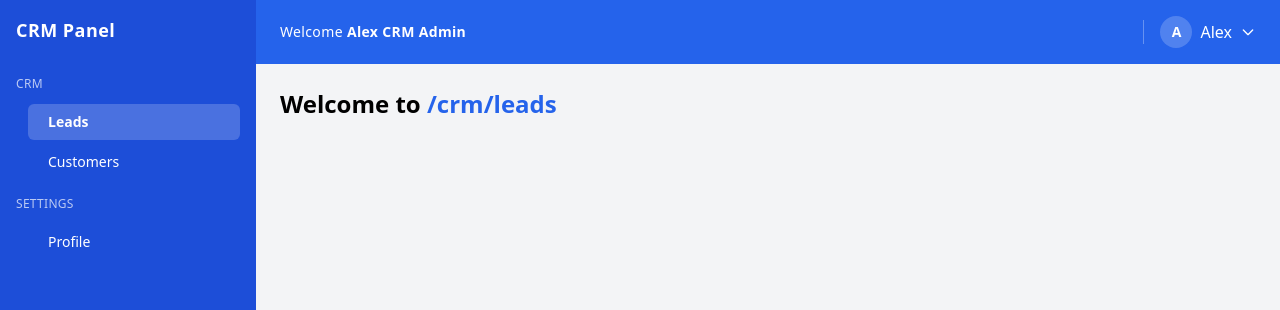
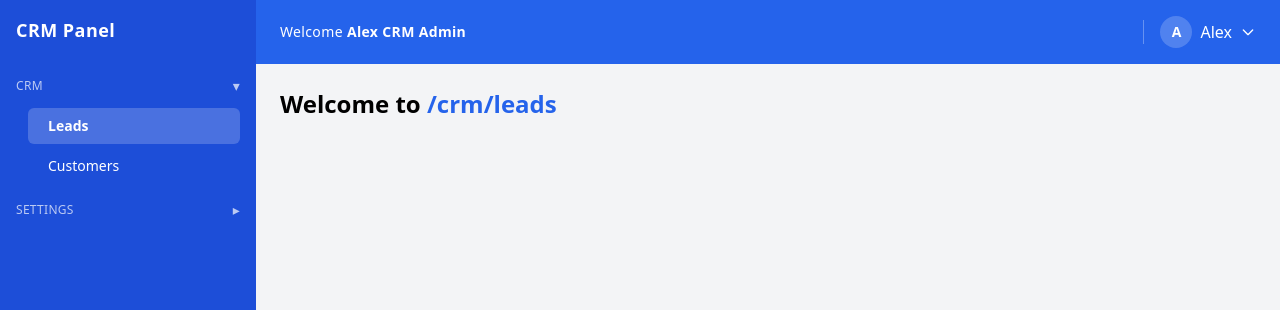
Before and after one commit to kamalkhandal23/QuipHR-React-Project, a React (Vite) app: page /crm/leads in a window 1280 px wide. Shown: the top 310 px of the page. Built offline with nearby package versions, Linux system fonts and the light colour scheme.

Commit message:
parent-child based sidebar

```diff
--- a/src/layout/Sidebar.jsx
+++ b/src/layout/Sidebar.jsx
@@ -1,9 +1,26 @@
-import { NavLink } from "react-router-dom";
+import { NavLink, useLocation } from "react-router-dom";
 import { appConfig } from "../config/permissions.config";
 import { useTheme } from "../context/ThemeContext";
+import { useEffect, useState } from "react";
 
 export default function Sidebar({ isOpen, setIsOpen }) {
   const { themeConfig } = useTheme();
+  const [openMenu, setOpenMenu] = useState(null);
+  const location = useLocation();
+
+  useEffect(() => {
+    const activeParent = appConfig.permissions.find(
+      (menu) =>
+        menu.enabled &&
+        menu.children?.some(
+          (child) => child.enabled && child.path === location.pathname
+        )
+    );
+
+    if (activeParent) {
+      setOpenMenu(activeParent.id);
+    }
+  }, [location.pathname]);
 
   return (
     <aside
@@ -13,38 +30,47 @@ export default function Sidebar({ isOpen, setIsOpen }) {
       ${isOpen ? "translate-x-0" : "-translate-x-full"}
       md:translate-x-0`}
     >
-
-
       <h2 className="text-lg font-bold mb-8 tracking-wide">
         CRM Panel
       </h2>
-
 
       {appConfig.permissions
         .filter((menu) => menu.enabled)
         .map((menu) => (
           <div key={menu.id} className="mb-4">
-                        <p className="text-xs uppercase tracking-wide text-white/70 mb-3">
-                            {menu.label}
-                        </p>
+            <button
+              onClick={() =>
+                setOpenMenu((prev) =>
+                  prev === menu.id ? null : menu.id
+                )
+              }
+              className="flex w-full items-center justify-between
+                         text-xs uppercase tracking-wide
+                         text-white/70 mb-3 hover:text-white"
+            >
+              <span>{menu.label}</span>
+              <span className="text-sm">
+                {openMenu === menu.id ? "▾" : "▸"}
+              </span>
+            </button>
 
+            {openMenu === menu.id && (
               <div className="ml-3 space-y-1">
                 {menu.children
                   .filter((child) => child.enabled)
                   .map((child) => (
                     <NavLink
-                                        onClick={() => setIsOpen(false)}
                       key={child.id}
                       to={child.path}
+                      onClick={() => setIsOpen(false)}
                       className={({ isActive }) =>
-                                            `
-                      relative flex items-center px-3 py-2 rounded-md text-sm
+                        `relative flex items-center px-3 py-2 rounded-md text-sm
                         transition-all
-                      ${isActive
+                        ${
+                          isActive
                             ? "bg-white/20 font-semibold"
                             : "hover:bg-white/10"
-                                            }
-                      `
+                        }`
                       }
                     >
                       {({ isActive }) =>
@@ -52,12 +78,11 @@ export default function Sidebar({ isOpen, setIsOpen }) {
                           <span className="absolute left-0 top-0 h-full w-1 bg-white rounded-r" />
                         )
                       }
-
                       <span className="ml-2">{child.label}</span>
                     </NavLink>
-
                   ))}
               </div>
+            )}
           </div>
         ))}
     </aside>
```
Also changed, not shown: 1 other file (tests, documents, lock files or other folders). Lines whose indentation alone changed are shown as unchanged.
